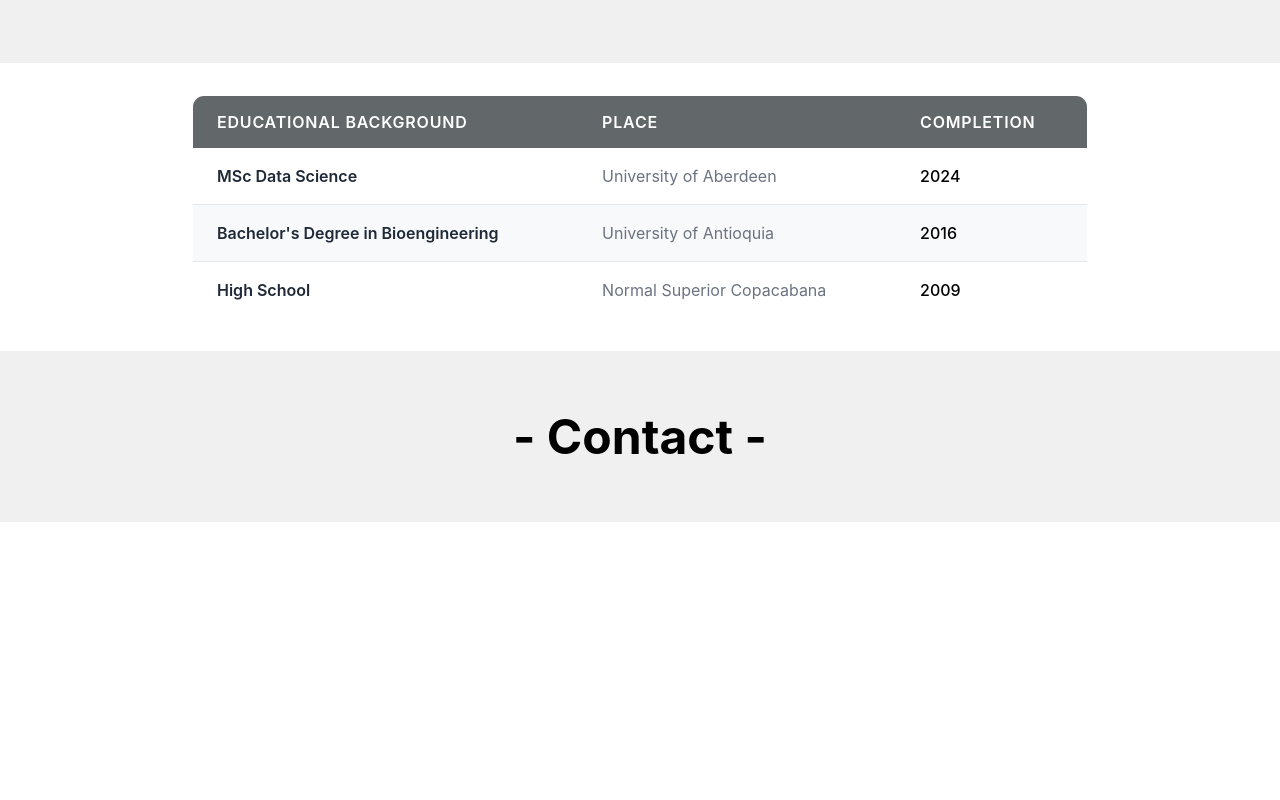
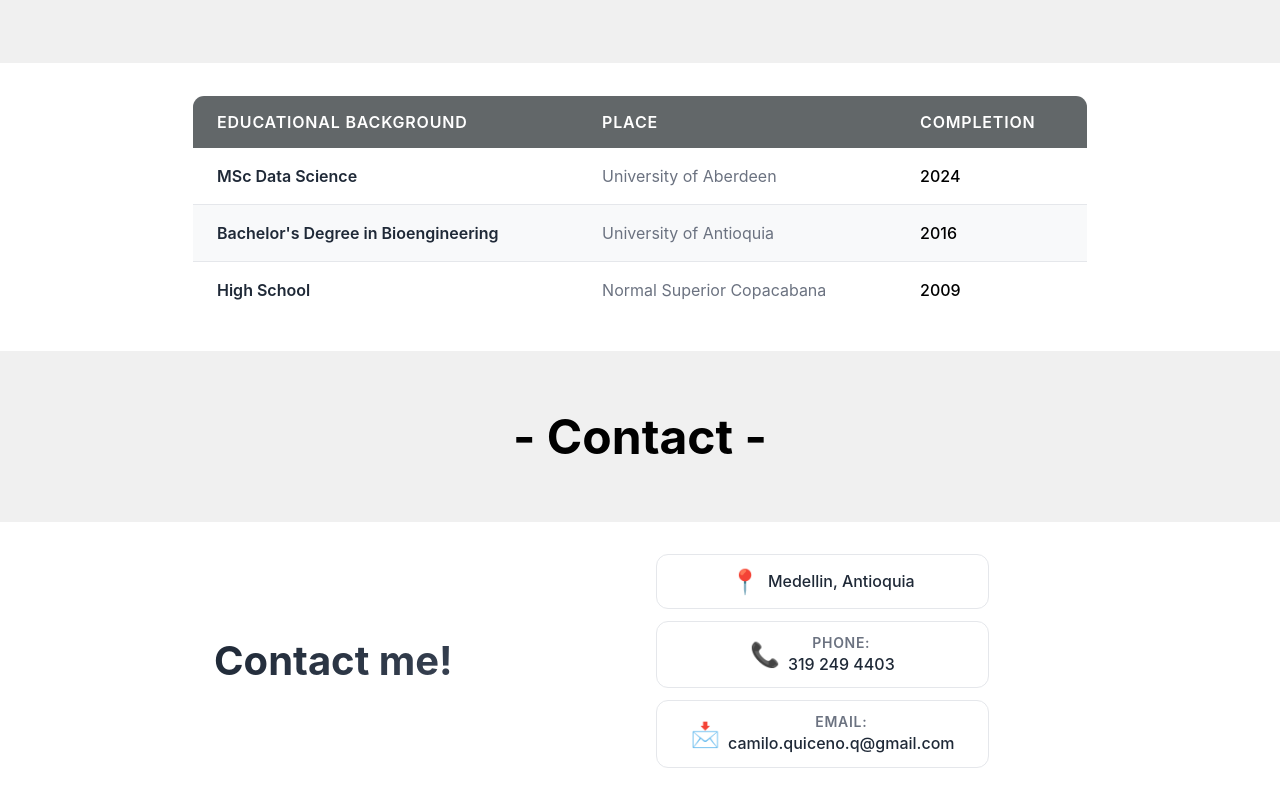
Before and after one commit to Camilo-Quiceno/camilo-quiceno.github.io, a React (Create React App) app: page / in a window 1280 px wide. Shown: the part 3625-4425 px from the top of the page. Before the commit the page ends 4147 px from the top, so only its background shows below. Built offline with nearby package versions, Linux system fonts and the light colour scheme.

Commit message:
Adding contact section

```diff
--- a/src/App.js
+++ b/src/App.js
@@ -4,6 +4,7 @@
 import Description from './components/Description/Description';
 import Timeline from './components/Timeline/Timeline';
 import EducationTable from './components/EducationTable/EducationTable';
+import Contact from './components/Contact/Contact';
 import { appConfig } from './data/appConfig';
 
 function App() {
@@ -17,6 +18,7 @@
       <Divider title=" - Education - " />
       <EducationTable education={appConfig.education} />
       <Divider title=" - Contact - " />
+      <Contact contact={appConfig.contact} />
     </>
   );
 }
--- /dev/null
+++ b/src/components/Contact/Contact.js
@@ -0,0 +1,62 @@
+import React from 'react';
+import styles from './Contact.module.css';
+
+const ContactItem = ({ icon, label, text, isClickable, href }) => {
+  const content = (
+    <div className={styles.contactItem}>
+      <span className={styles.icon}>{icon}</span>
+      <div className={styles.contactText}>
+        {label && <span className={styles.label}>{label} </span>}
+        <span className={styles.text}>{text}</span>
+      </div>
+    </div>
+  );
+
+  if (isClickable && href) {
+    return (
+      <a href={href} className={styles.contactLink}>
+        {content}
+      </a>
+    );
+  }
+
+  return content;
+};
+
+const Contact = ({ contact }) => {
+  if (!contact) {
+    return <div className={styles.noData}>No contact information available.</div>;
+  }
+
+  return (
+    <div className={styles.contactContainer}>
+      <div className={styles.contactGrid}>
+        <div className={styles.titleColumn}>
+          <h2 className={styles.contactTitle}>{contact.title}</h2>
+        </div>
+        <div className={styles.infoColumn}>
+          <ContactItem
+            icon={contact.location.icon}
+            text={contact.location.text}
+          />
+          <ContactItem
+            icon={contact.phone.icon}
+            label={contact.phone.label}
+            text={contact.phone.text}
+            isClickable={true}
+            href={`tel:+57${contact.phone.text.replace(/\s/g, '')}`}
+          />
+          <ContactItem
+            icon={contact.email.icon}
+            label={contact.email.label}
+            text={contact.email.text}
+            isClickable={true}
+            href={`mailto:${contact.email.text}`}
+          />
+        </div>
+      </div>
+    </div>
+  );
+};
+
+export default Contact;
--- /dev/null
+++ b/src/components/Contact/Contact.module.css
@@ -0,0 +1,140 @@
+.contactContainer {
+  padding: 2rem 1rem;
+  width: 70%;
+  margin: 0 auto;
+  color: black;
+}
+
+.contactGrid {
+  display: grid;
+  grid-template-columns: 1fr 2fr;
+  gap: 3rem;
+  align-items: center;
+}
+
+.titleColumn {
+  display: flex;
+  justify-content: center;
+  align-items: center;
+  padding-top: 0;
+}
+
+.contactTitle {
+  font-size: 2.5rem;
+  font-weight: 700;
+  color: #1f2937;
+  text-align: center;
+  margin: 0;
+  background: linear-gradient(135deg, #1f2937, #374151);
+  -webkit-background-clip: text;
+  -webkit-text-fill-color: transparent;
+  background-clip: text;
+  line-height: 1.2;
+}
+
+.infoColumn {
+  display: grid;
+  grid-template-columns: max-content;
+  gap: 0.75rem;
+  justify-content: center;
+}
+
+.contactItem {
+  display: flex;
+  align-items: center;
+  justify-content: center;
+  gap: 0.5rem;
+  padding: 0.75rem 1rem;
+  background: white;
+  border-radius: 12px;
+  border: 1px solid #e5e7eb;
+  transition: transform 0.2s ease, box-shadow 0.2s ease;
+  text-align: center;
+  width: 100%;
+}
+
+.contactItem:hover {
+  transform: translateY(-2px);
+}
+
+.contactLink {
+  text-decoration: none;
+  color: inherit;
+}
+
+.contactLink:hover .contactItem {
+  background: #f8fafc;
+  border-color: #6366f1;
+}
+
+.icon {
+  font-size: 1.5rem;
+  flex-shrink: 0;
+}
+
+.contactText {
+  display: flex;
+  flex-direction: column;
+  gap: 0.125rem;
+  text-align: center;
+  align-items: center;
+}
+
+.label {
+  font-size: 0.875rem;
+  font-weight: 600;
+  color: #6b7280;
+  text-transform: uppercase;
+  letter-spacing: 0.05em;
+}
+
+.text {
+  font-size: 1rem;
+  font-weight: 500;
+  color: #1f2937;
+  line-height: 1.4;
+}
+
+.noData {
+  padding: 2rem;
+  text-align: center;
+  color: #6b7280;
+  font-style: italic;
+}
+
+/* Responsive */
+@media (max-width: 768px) {
+  .contactContainer {
+    width: 90%;
+    padding: 1rem 0.5rem;
+  }
+
+  .contactGrid {
+    grid-template-columns: 1fr;
+    gap: 2rem;
+  }
+
+  .titleColumn {
+    padding-top: 0;
+  }
+
+  .contactTitle {
+    font-size: 2rem;
+  }
+
+  .infoColumn {
+    gap: 1rem;
+  }
+
+  .contactItem {
+    padding: 1rem;
+  }
+
+  .icon {
+    font-size: 1.25rem;
+  }
+
+  .text {
+    font-size: 0.9rem;
+  }
+}
--- a/src/data/appConfig.js
+++ b/src/data/appConfig.js
@@ -116,5 +116,22 @@
       place: "Normal Superior Copacabana",
       completion: "2009"
     }
-  ]
+  ],
+  contact: {
+    title: "Contact me!",
+    location: {
+      icon: "📍",
+      text: "Medellin, Antioquia"
+    },
+    phone: {
+      icon: "📞",
+      label: "Phone:",
+      text: "319 249 4403"
+    },
+    email: {
+      icon: "📩",
+      label: "Email:",
+      text: "camilo.quiceno.q@gmail.com"
+    }
+  }
 };
```
